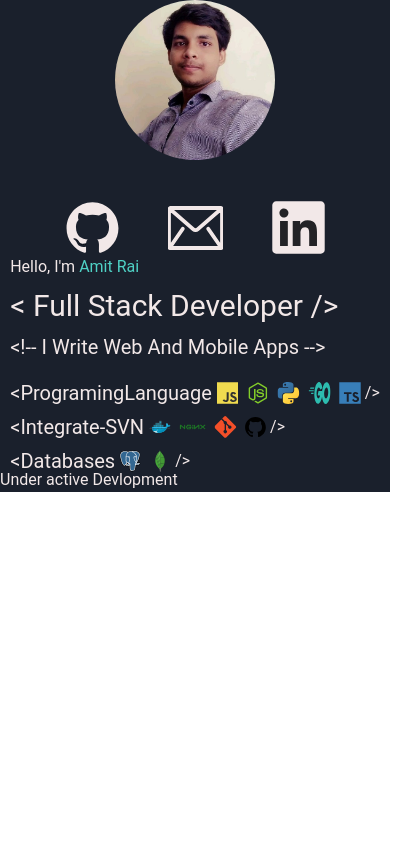
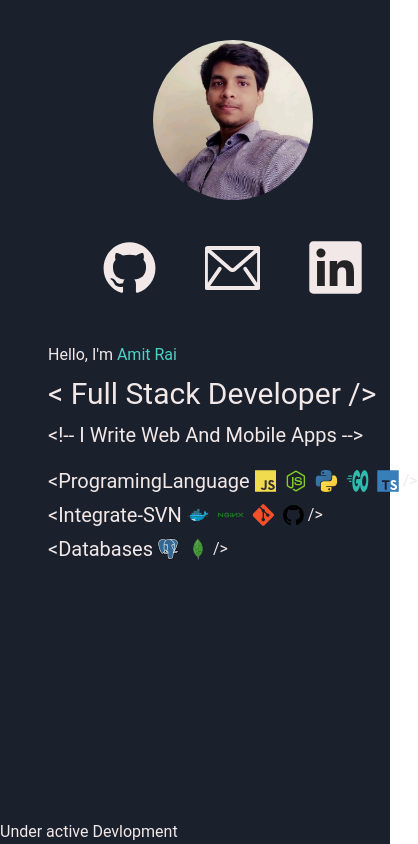
Before and after one commit to aforamitdev/aforamitrai.me, a Next.js app: page / in a window 390 px wide. Shown: the whole page, 418 px wide, since content can reach past the window. Built offline with nearby package versions, Linux system fonts and the light colour scheme.

Commit message:
resonsive for mobile

```diff
--- a/src/components/Showcase/Contacts.tsx
+++ b/src/components/Showcase/Contacts.tsx
@@ -1,6 +1,6 @@
 const Contacts = () => {
   return (
-    <div className='flex items-center justify-center content-center md:w-1/2 sm:space-y-1'>
+    <div className='flex items-center justify-center content-center '>
       <div>
         <div className='flex flex-row justify-center'>
           <img
--- a/src/components/Showcase/Main.tsx
+++ b/src/components/Showcase/Main.tsx
@@ -2,12 +2,15 @@ import Contacts from "./Contacts";
 import Skills from "./Skills";
 const Main = () => {
   return (
-    <div className='md:flex md:flex-1 md:w-full md:h-full sm:inline-block  '>
+    <div className='min-h-screen min-w-full mx-auto flex flex-col  lg:flex lg:justify-center '>
+      <div className="mx-auto pb-10 pt-10 space-y-12 lg:flex  lg:space-x-32 ">
+
+      <Contacts />
+      <Skills />
+      </div>
       <div className='absolute text-offwhite bottom-0 left-0'>
         Under active Devlopment{" "}
       </div>
-      <Contacts />
-      <Skills />
     </div>
   );
 };
--- a/src/components/Showcase/Skills.tsx
+++ b/src/components/Showcase/Skills.tsx
@@ -2,7 +2,7 @@ import SkillShowCase from "./Skills/SkillShowCase";
 import icons from "../icons";
 const Skills = () => {
   return (
-    <div className='md:w-1/2 flex justify-center items-center md:h-full  '>
+    <div className='flex justify-center items-center   '>
       <div>
         <div className='space-y-1'>
           <div className='text-offwhite'>
--- a/src/pages/_documents.tsx
+++ b/src/pages/_documents.tsx
@@ -12,7 +12,7 @@ export default class CustomDocument extends Document {
           ></link>
           <title>Amit Rai</title>
         </Head>
-        <body>
+        <body className="w-full">
           <Main />
         </body>
         <NextScript />
--- a/src/pages/index.tsx
+++ b/src/pages/index.tsx
@@ -9,11 +9,11 @@ export default function Home() {
         <title>Amitkumar Rai</title>
       </Head>
 
-      <div className='font:sans w-full bg-gray-900 md:h-screen px-12 relative  '>
+      <div className='font:sans  bg-gray-900  px-12 relative  '>
         <div className=' hidden sm:hidden md:block  absolute right-0 top-0 w-full px-12 '>
           <Navbar />
         </div>
-        <div className=' md:h-screen px-12 sm:space-y-64'>
+        <div className=''>
           <Main />
         </div>
       </div>
```
